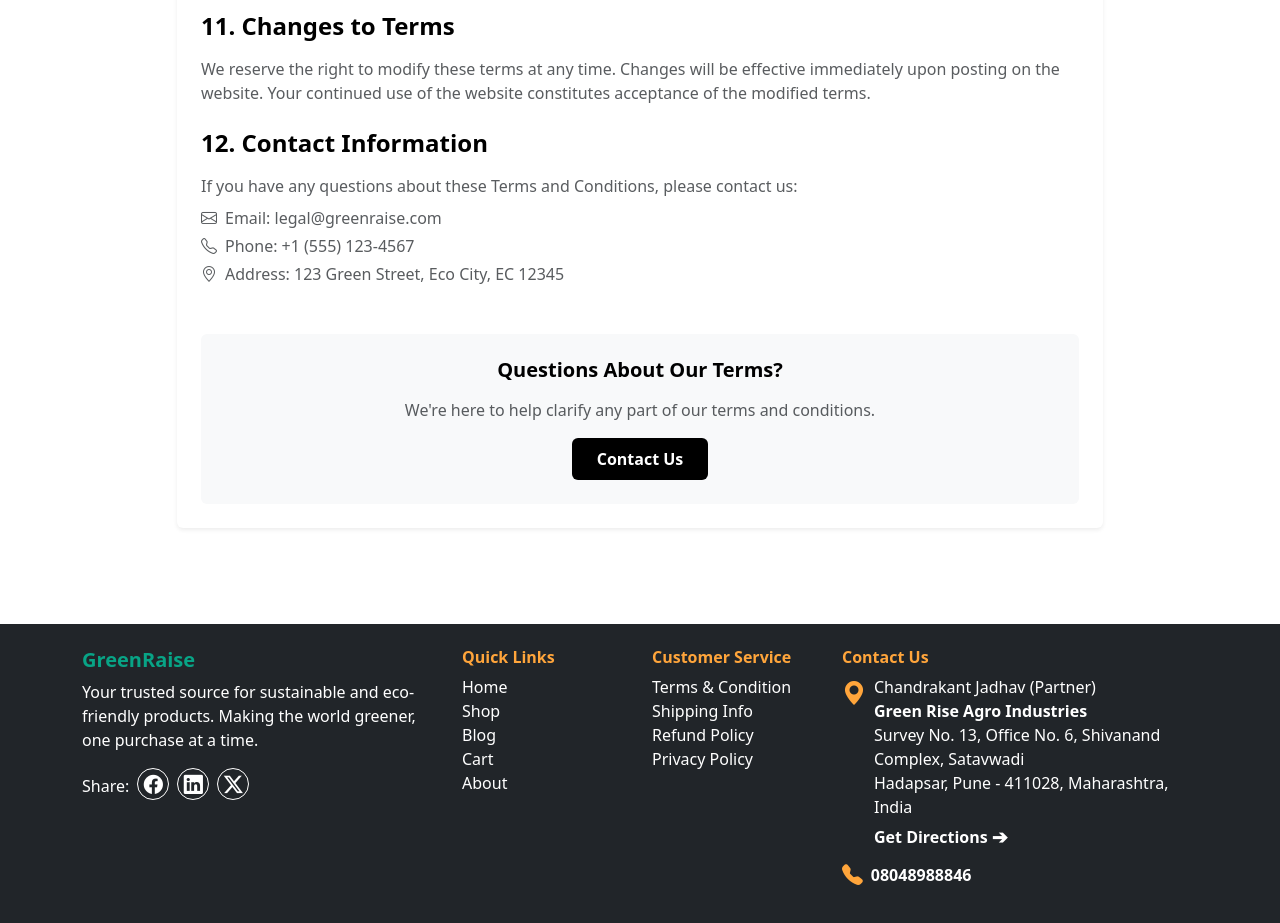
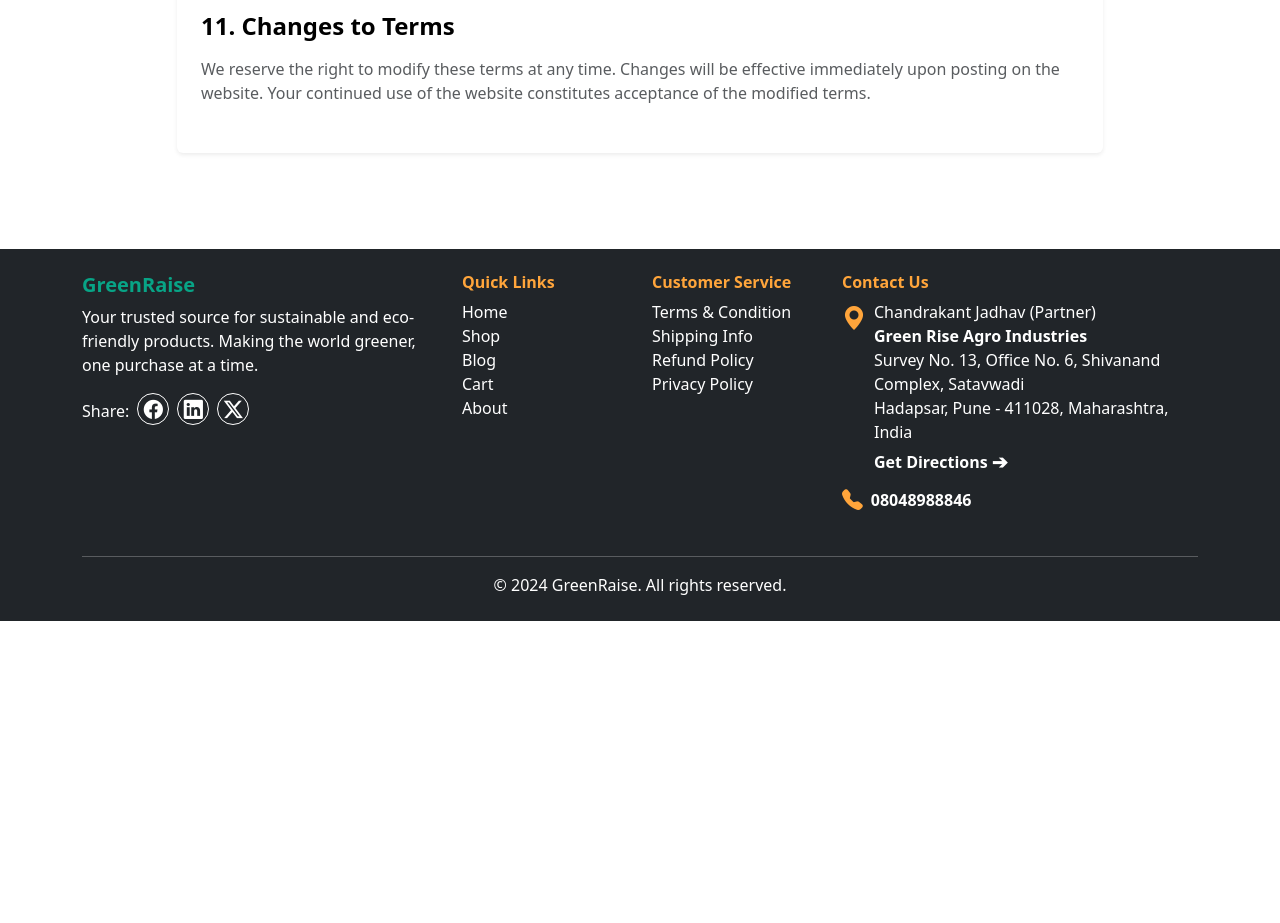
Before and after one commit to mahesh42646/GreenRaiseAgrow-E-com, a Next.js app: page /Terms-condition in a window 1280 px wide. Shown: the part 1980-2903 px from the top of the page. After the commit the page ends 2601 px from the top, so only its background shows below. Built offline with nearby package versions, Linux system fonts and the light colour scheme.

Commit message:
terms page changes

```diff
--- a/src/app/Terms-condition/page.js
+++ b/src/app/Terms-condition/page.js
@@ -129,43 +129,6 @@
                 </p>
               </div>
 
-              <div className="mb-4">
-                <h2 className="h4 fw-bold mb-3" style={{ color: '#000' }}>12. Contact Information</h2>
-                <p className="text-muted mb-2">
-                  If you have any questions about these Terms and Conditions, please contact us:
-                </p>
-                <div className="text-muted">
-                  <p className="mb-1">
-                    <i className="bi bi-envelope me-2"></i>
-                    Email: legal@greenraise.com
-                  </p>
-                  <p className="mb-1">
-                    <i className="bi bi-telephone me-2"></i>
-                    Phone: +1 (555) 123-4567
-                  </p>
-                  <p className="mb-1">
-                    <i className="bi bi-geo-alt me-2"></i>
-                    Address: 123 Green Street, Eco City, EC 12345
-                  </p>
-                </div>
-              </div>
-
-              {/* Call to Action */}
-              <div className="text-center mt-5 p-4 bg-light rounded">
-                <h5 className="fw-bold mb-3" style={{ color: '#000' }}>
-                  Questions About Our Terms?
-                </h5>
-                <p className="text-muted mb-3">
-                  We&apos;re here to help clarify any part of our terms and conditions.
-                </p>
-                <a
-                  href="/contact"
-                  className="btn fw-bold px-4 py-2"
-                  style={{ backgroundColor: '#000', color: 'white' }}
-                >
-                  Contact Us
-                </a>
-              </div>
             </div>
           </div>
         </div>
```
